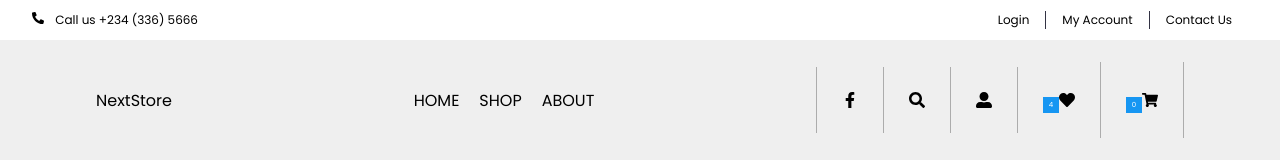
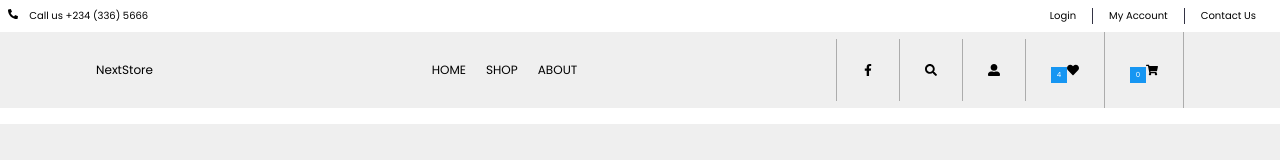
Before and after one commit to Kingscliq/next-store, a Next.js app: page / in a window 1280 px wide. Shown: the top 160 px of the page. Built offline with nearby package versions, Linux system fonts and the light colour scheme; no server answers.

Commit message:
Design Tweak: little corrections

```diff
--- a/components/widgets/Top-nav/Topnav.module.css
+++ b/components/widgets/Top-nav/Topnav.module.css
@@ -2,8 +2,8 @@
     display: flex;
     justify-content: space-between;
     align-items: center;
-    font-size: 12px;
-    padding: 0.7rem 2rem;
+    font-size: 10px;
+    padding: 8px;
 }
 
 .containerSpan {
--- a/components/widgets/navbar/navbar.module.css
+++ b/components/widgets/navbar/navbar.module.css
@@ -5,12 +5,13 @@
   display: flex;
   justify-content: center;
   align-items: center;
-  height: 15vh;
+  /* height: 15vh; */
 }
 .main_nav {
   display: flex;
   justify-content: space-between;
   align-items: center;
+  font-size: 12px;
 }
 .logo_section {
   display: flex;
@@ -30,6 +31,7 @@
   text-transform: uppercase;
   display: flex;
   align-items: center;
+  cursor: pointer;
 }
 
 .socials {
```
